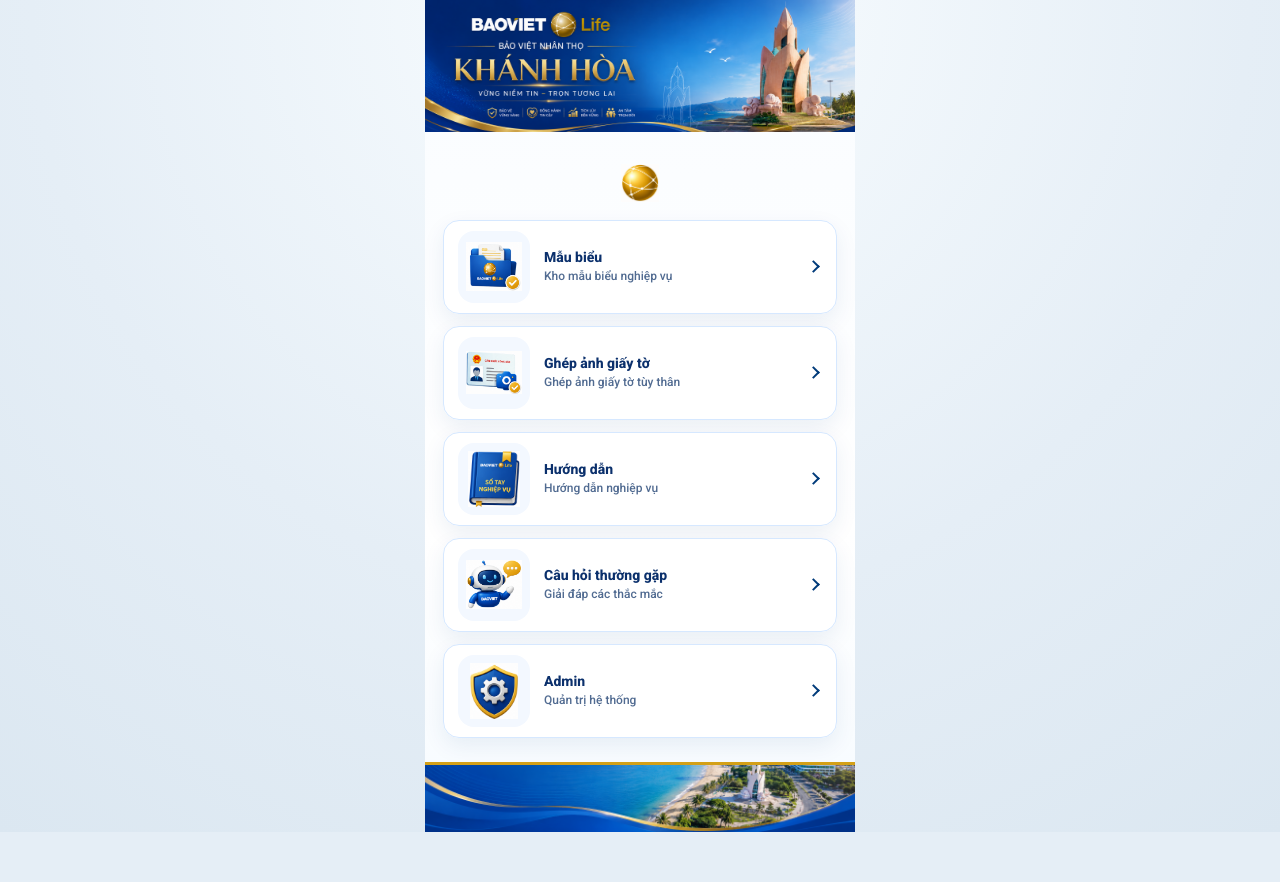
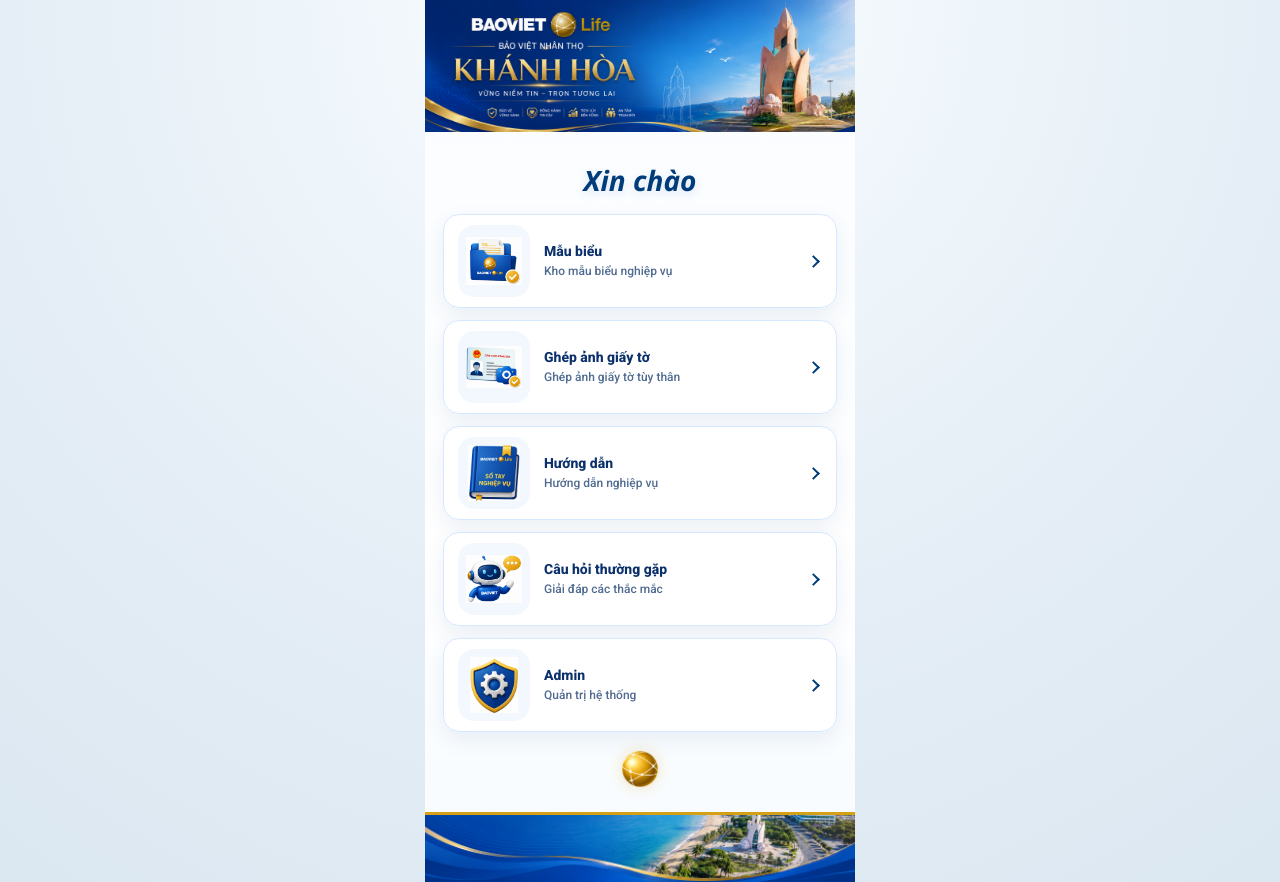
Before and after one commit to juvoldemo/ghep-anh-cccd, a Next.js app: page / in a window 1280 px wide. Before the commit the page ends 832 px from the top, so only its background shows below. Built offline with nearby package versions, Linux system fonts and the light colour scheme.

Commit message:
noi dung sua

```diff
--- a/app/globals.css
+++ b/app/globals.css
@@ -394,6 +394,42 @@
   object-fit: contain;
 }
 
+.guideListItem {
+  min-height: 82px;
+  grid-template-columns: 62px minmax(0, 1fr) 18px;
+}
+
+.guideListItem .featureIcon {
+  width: 56px;
+  min-width: 56px;
+  height: 56px;
+  border-radius: 14px;
+  background: #f3f8ff;
+}
+
+.guideListItem .bookGlyph::before {
+  left: 13px;
+  top: 14px;
+  width: 30px;
+  height: 28px;
+}
+
+.guideListItem .bookGlyph::after {
+  left: 18px;
+  top: 20px;
+  width: 8px;
+  box-shadow: 18px 0 0 currentColor, 0 7px 0 currentColor, 18px 7px 0 currentColor;
+}
+
+.guideListItem .playGlyph::before {
+  inset: 10px;
+}
+
+.guideListItem .playGlyph::after {
+  left: 23px;
+  top: 19px;
+}
+
 .featureIcon.gold,
 .featureIcon.gold.idGlyph {
   color: #dca000;
@@ -442,7 +478,19 @@
 .homeLead {
   display: flex;
   justify-content: center;
-  padding: 14px 0 18px;
+  padding: 16px 0 20px;
+}
+
+.homeGreeting {
+  margin: 0;
+  color: #003b7a;
+  font-family: "Segoe Script", "Brush Script MT", "Segoe UI", "Roboto", Arial, Helvetica, sans-serif;
+  font-size: 28px;
+  font-style: italic;
+  font-weight: 800;
+  line-height: 1;
+  letter-spacing: 0;
+  text-shadow: 0 3px 10px rgba(0, 91, 172, 0.14);
 }
 
 .homeLeadIcon {
@@ -450,6 +498,69 @@
   height: min(8.5vw, 37.5px);
   display: block;
   object-fit: contain;
+}
+
+.homeAssistantBottom {
+  display: flex;
+  justify-content: center;
+  padding: 18px 0 0;
+}
+
+.homeZaloAssistant {
+  position: relative;
+  display: inline-flex;
+  flex-direction: column;
+  align-items: center;
+}
+
+.homeZaloAssistantLink {
+  position: relative;
+  display: inline-flex;
+  cursor: pointer;
+  border-radius: 50%;
+  filter: drop-shadow(0 0 8px rgba(214, 160, 24, 0.28));
+  transition: transform 0.2s ease, filter 0.2s ease;
+}
+
+.homeZaloAssistantLink:hover {
+  filter: drop-shadow(0 0 14px rgba(214, 160, 24, 0.58));
+  transform: scale(1.1);
+}
+
+.homeZaloAssistantLink::after {
+  content: attr(data-tooltip);
+  position: absolute;
+  left: 50%;
+  bottom: calc(100% + 8px);
+  padding: 5px 8px;
+  border-radius: 6px;
+  background: #003b7a;
+  color: #fff;
+  font-size: 11px;
+  font-weight: 700;
+  line-height: 1;
+  white-space: nowrap;
+  opacity: 0;
+  pointer-events: none;
+  transform: translate(-50%, 4px);
+  transition: opacity 0.2s ease, transform 0.2s ease;
+}
+
+.homeZaloAssistantLink:hover::after {
+  opacity: 1;
+  transform: translate(-50%, 0);
+}
+
+.zaloRedirectNotice {
+  position: absolute;
+  top: calc(100% + 7px);
+  left: 50%;
+  color: #7a5a00;
+  font-size: 11px;
+  font-weight: 700;
+  line-height: 1;
+  white-space: nowrap;
+  transform: translateX(-50%);
 }
 
 .subHeader {
--- a/app/guides/page.tsx
+++ b/app/guides/page.tsx
@@ -15,7 +15,7 @@
           const isYoutube = guide.type === "youtube";
 
           return (
-            <Link className="listItem" href={`/guides/${guide.id}`} key={guide.id}>
+            <Link className="listItem guideListItem" href={`/guides/${guide.id}`} key={guide.id}>
               <span className={`featureIcon ${isYoutube ? "playGlyph" : "bookGlyph"}`} />
               <span className="listText">
                 <strong>{guide.title || "Hướng dẫn chưa có tiêu đề"}</strong>
--- a/app/page.tsx
+++ b/app/page.tsx
@@ -1,5 +1,6 @@
 import Link from "next/link";
 import { PortalShell } from "@/components/PortalShell";
+import { HomeZaloAssistantButton } from "@/components/HomeZaloAssistantButton";
 
 const features = [
   {
@@ -38,7 +39,7 @@
   return (
     <PortalShell>
       <section className="homeLead">
-        <img className="homeLeadIcon" src="/icons/home-globe.png" alt="" aria-hidden="true" />
+        <p className="homeGreeting">Xin chào</p>
       </section>
 
       <nav className="featureGrid compact" aria-label="Chức năng chính">
@@ -54,6 +55,10 @@
           </Link>
         ))}
       </nav>
+
+      <div className="homeAssistantBottom">
+        <HomeZaloAssistantButton />
+      </div>
     </PortalShell>
   );
 }
--- /dev/null
+++ b/components/HomeZaloAssistantButton.tsx
@@ -0,0 +1,32 @@
+"use client";
+
+import { useState } from "react";
+
+const ZALO_ASSISTANT_URL = "https://zalo.me/0877590890";
+
+export function HomeZaloAssistantButton() {
+  const [isRedirecting, setIsRedirecting] = useState(false);
+
+  const showRedirectNotice = () => {
+    setIsRedirecting(true);
+    window.setTimeout(() => setIsRedirecting(false), 2200);
+  };
+
+  return (
+    <div className="homeZaloAssistant">
+      <a
+        className="homeZaloAssistantLink"
+        href={ZALO_ASSISTANT_URL}
+        target="_blank"
+        rel="noopener noreferrer"
+        title="Chat với Trợ lý AI"
+        aria-label="Chat với Trợ lý AI qua Zalo"
+        data-tooltip="Chat với Trợ lý AI"
+        onClick={showRedirectNotice}
+      >
+        <img className="homeLeadIcon" src="/icons/home-globe-transparent.png" alt="" aria-hidden="true" />
+      </a>
+      {isRedirecting ? <span className="zaloRedirectNotice">Đang chuyển đến Zalo...</span> : null}
+    </div>
+  );
+}
```
Also changed, not shown: public/icons/bao-viet-gold-globe-icon.svg (added), public/icons/home-globe-transparent.png (added).
